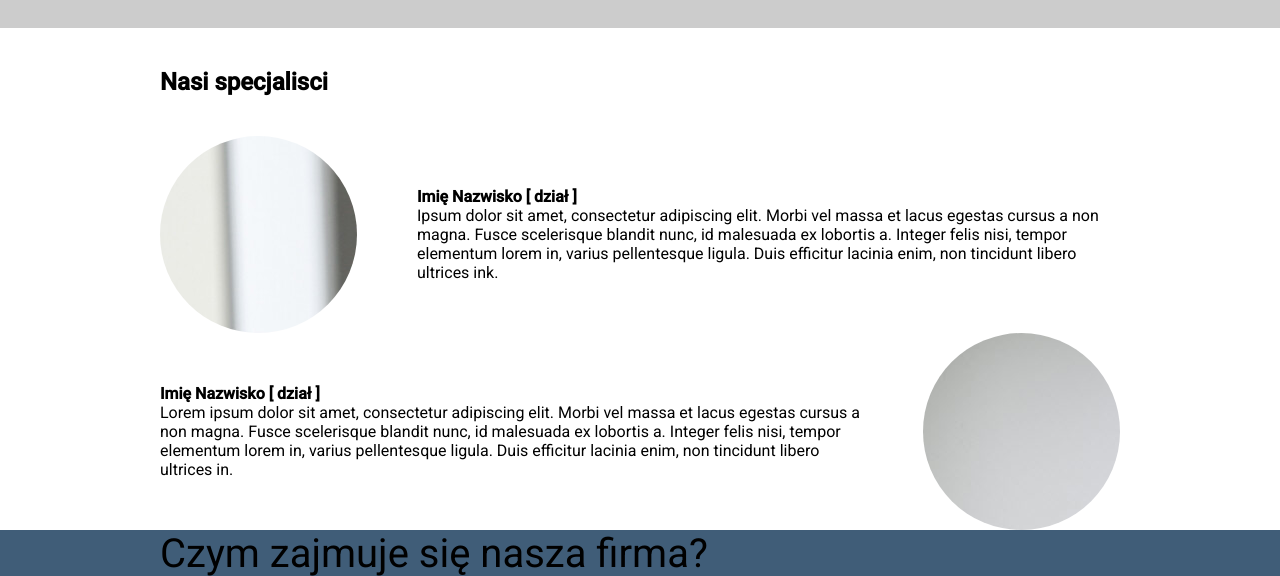
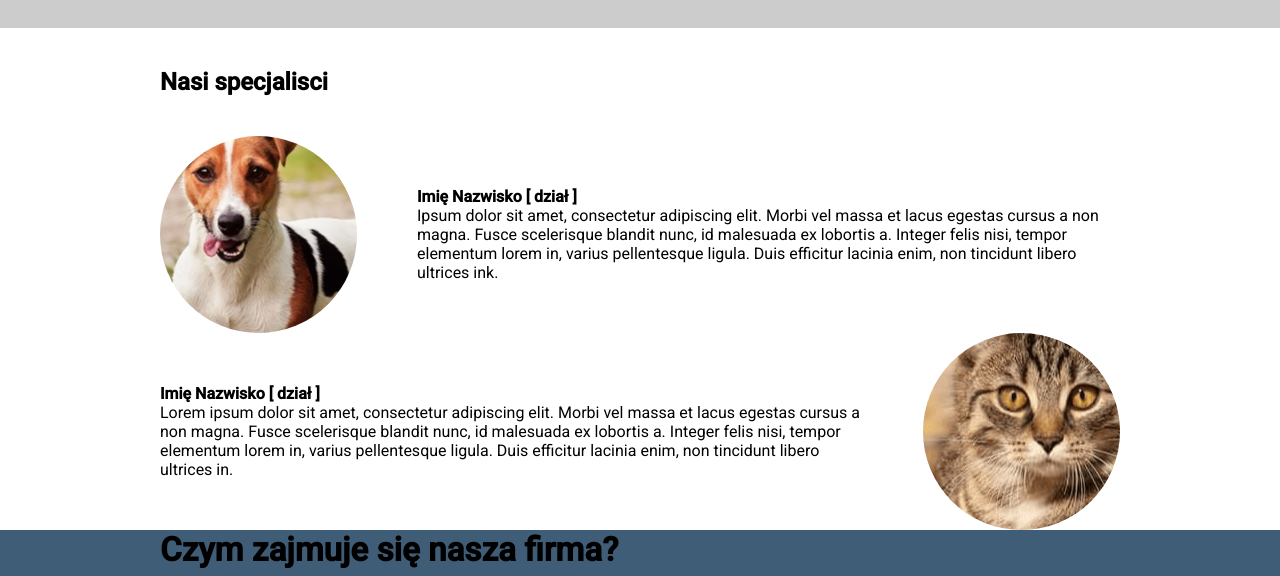
Before and after one commit to hannamastyka/HTMLCSS---Projekt-1, a plain HTML site: page index.html in a window 1280 px wide. Shown: the part 840-1416 px from the top of the page. Drawn offline with Linux system fonts and the light colour scheme; grey boxes are pictures that could not be loaded.

Commit message:
poprawione

```diff
--- a/index.html
+++ b/index.html
@@ -84,7 +84,7 @@
 
     <section class="section-infoforspecjalist">
       <div class="container">
-        <Czym class="nameoffirm">Czym zajmuje się nasza firma?</h5>
+        <h5>Czym zajmuje się nasza firma?</h5>
         <div class="section-tile">
           <div class="employee">Usługa 1(nowosc)</div>
           <div class="employee">Usługa 2</div>
@@ -96,7 +96,6 @@
       </div>
     </section>
 
-
     <section id="kontakt">
       <footer class="navigation">
         <div class="container">
@@ -106,14 +105,11 @@
               <a href="oferta"><i class="fa-brands fa-instagram"></i></a>
             </li>
             <li>
-                  <a href="o_nas"
-                    ><i class="fa-brands fa-square-facebook"></i
-                  ></a>
+              <a href="o_nas"><i class="fa-brands fa-square-facebook"></i></a>
             </li>
           </ul>
         </div>
       </footer>
     </section>
-    </section>
   </body>
 </html>
--- a/style.css
+++ b/style.css
@@ -147,7 +147,8 @@
   background: gray;
   border-radius: 50%;
   flex-shrink: 0;
-  background-image: url("46381.jpg");
+  background-image: url("weterynarz.jpeg");
+  background-position: center;
 }
 .specialist {
   display: flex;
@@ -179,9 +180,10 @@
 .specialist-photo-two {
   width: 197px;
   height: 197px;
-  background-image: url("pracabiuro-min.jpg");
+  background-image: url("suchy-nos-u-kota-o-czym-mocnye-iwiadczya_1634659931348.png");
   border-radius: 50%;
   flex-shrink: 0;
+  background-position: -100px;
 }
 
 .section-infoforspecjalist {
```
Also changed, not shown: 46381.jpg (deleted), favicon (1).ico (deleted), pracabiuro-min.jpg (deleted), suchy-nos-u-kota-o-czym-mocnye-iwiadczya_1634659931348.png (added), weterynarz.jpeg (added). Lines whose indentation alone changed are shown as unchanged.
